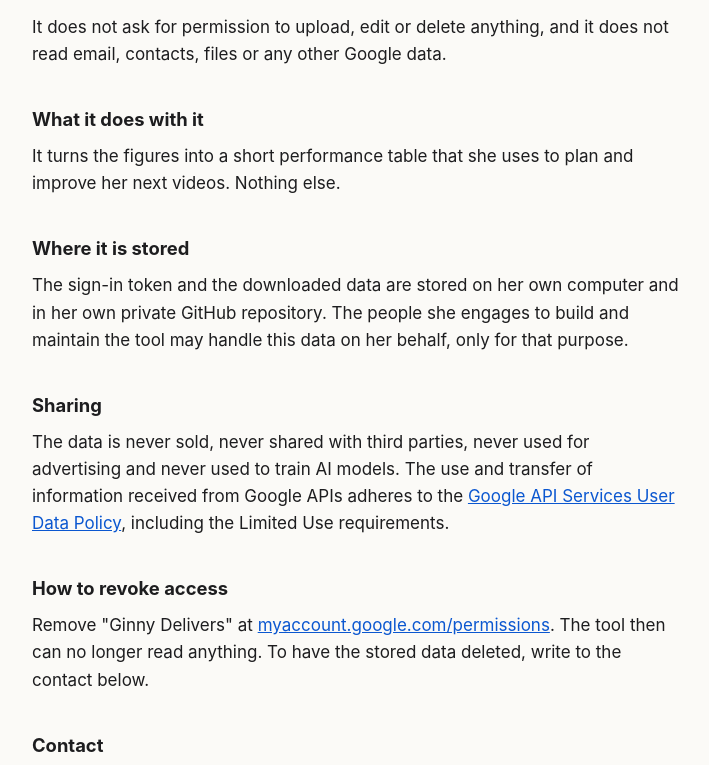
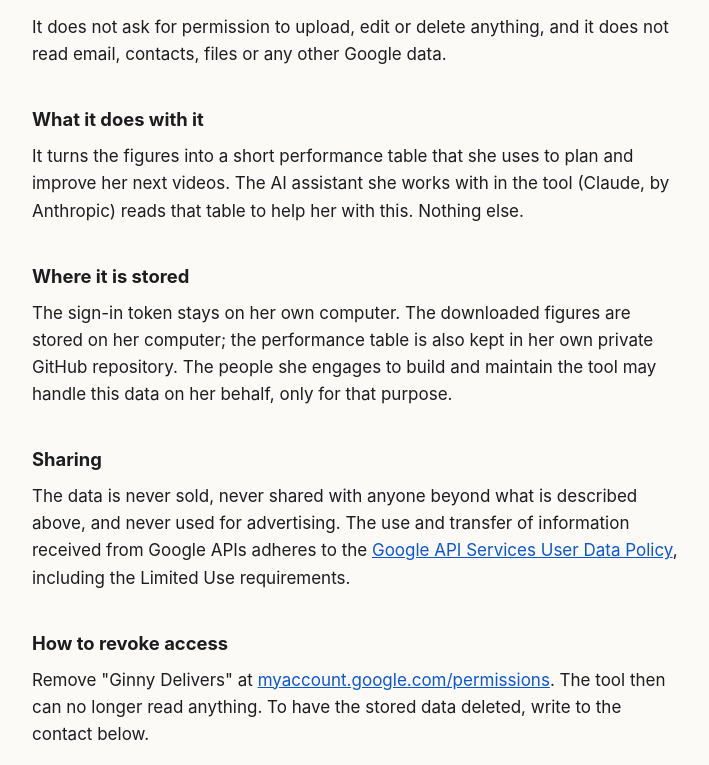
Before and after one commit to ginnydelivers/ginnydelivers, a plain HTML site: page privacy.html in a window 1280 px wide. Shown: the part 535-1300 px from the top of the page, without its empty margins (284-993 px from the left). Drawn offline with Linux system fonts and the light colour scheme.

Commit message:
Privacy policy: where the token and the table live, the AI assistant named

```diff
--- a/privacy.html
+++ b/privacy.html
@@ -21,13 +21,13 @@
 <p>It does not ask for permission to upload, edit or delete anything, and it does not read email, contacts, files or any other Google data.</p>
 
 <h2>What it does with it</h2>
-<p>It turns the figures into a short performance table that she uses to plan and improve her next videos. Nothing else.</p>
+<p>It turns the figures into a short performance table that she uses to plan and improve her next videos. The AI assistant she works with in the tool (Claude, by Anthropic) reads that table to help her with this. Nothing else.</p>
 
 <h2>Where it is stored</h2>
-<p>The sign-in token and the downloaded data are stored on her own computer and in her own private GitHub repository. The people she engages to build and maintain the tool may handle this data on her behalf, only for that purpose.</p>
+<p>The sign-in token stays on her own computer. The downloaded figures are stored on her computer; the performance table is also kept in her own private GitHub repository. The people she engages to build and maintain the tool may handle this data on her behalf, only for that purpose.</p>
 
 <h2>Sharing</h2>
-<p>The data is never sold, never shared with third parties, never used for advertising and never used to train AI models. The use and transfer of information received from Google APIs adheres to the <a href="https://developers.google.com/terms/api-services-user-data-policy">Google API Services User Data Policy</a>, including the Limited Use requirements.</p>
+<p>The data is never sold, never shared with anyone beyond what is described above, and never used for advertising. The use and transfer of information received from Google APIs adheres to the <a href="https://developers.google.com/terms/api-services-user-data-policy">Google API Services User Data Policy</a>, including the Limited Use requirements.</p>
 
 <h2>How to revoke access</h2>
 <p>Remove "Ginny Delivers" at <a href="https://myaccount.google.com/permissions">myaccount.google.com/permissions</a>. The tool then can no longer read anything. To have the stored data deleted, write to the contact below.</p>
```
